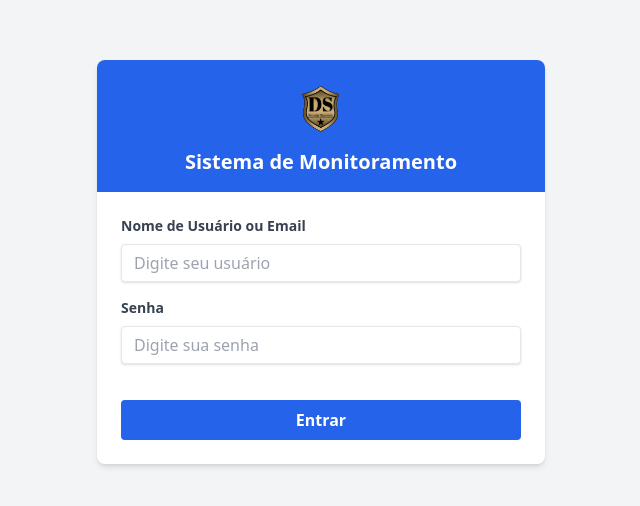
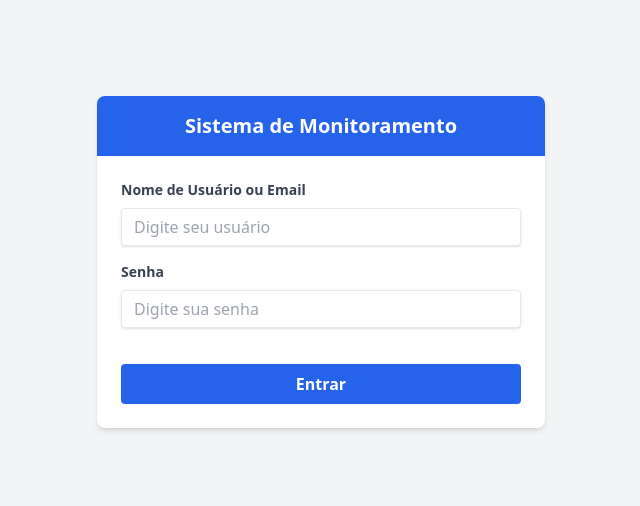
Before and after one commit to victorhsmessias/App-Seguranca, a React (Create React App) app: page / in a window 1280 px wide. Shown: the part 138-644 px from the top of the page, without its empty margins (319-959 px from the left). Built offline with nearby package versions, Linux system fonts and the light colour scheme; no server answers.

Commit message:
Update App.js

```diff
--- a/src/App.js
+++ b/src/App.js
@@ -344,7 +344,6 @@ const SecurityApp = ({ onLogin }) => {
       <div className="min-h-screen bg-gray-100 flex flex-col items-center justify-center p-4">
         <div className="w-full max-w-md bg-white rounded-lg shadow-md overflow-hidden">
           <div className="bg-blue-600 p-4 text-center">
-            <img src="/images/logo.png" alt="Logo" className="w-16 h-16 mx-auto mb-2" />
             <h1 className="text-white text-xl font-bold">Sistema de Monitoramento</h1>
           </div>
 
```
